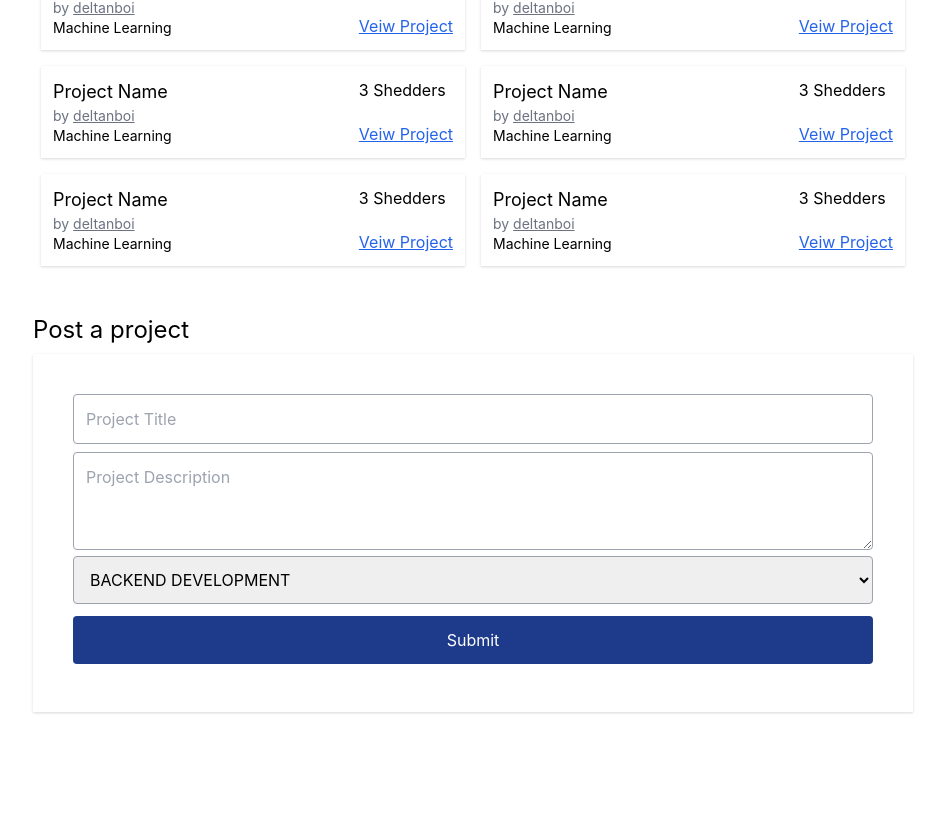
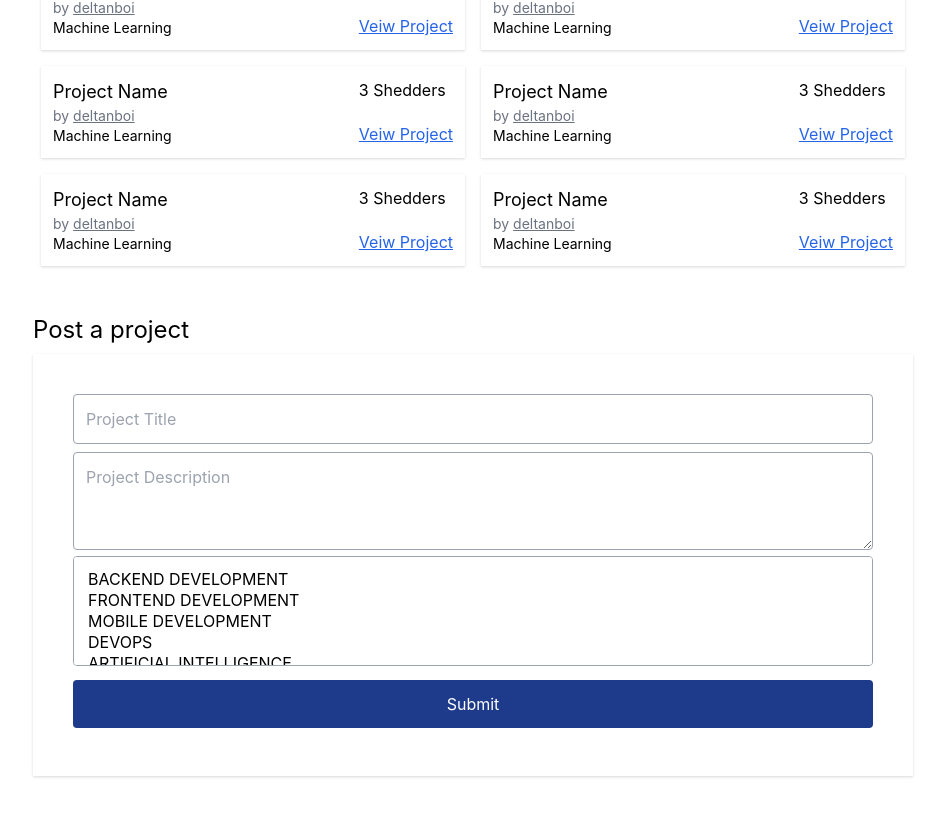
Before and after one commit to pedoch/codeshed-hacksurrey-hackathon-2021, a Next.js app in the folder frontend/: page / in a window 1280 px wide. Shown: the part 454-1270 px from the top of the page, without its empty margins (167-1112 px from the left). Before the commit the page ends 1206 px from the top, so only its background shows below. Built offline with nearby package versions, Linux system fonts and the light colour scheme.

Commit message:
Make select multiple

```diff
--- a/frontend/pages/index.js
+++ b/frontend/pages/index.js
@@ -5,7 +5,7 @@ import MainLayout from '../components/MainLayout';
 const Home = () => {
   const [title, setTitle] = useState('');
   const [description, setDescription] = useState('');
-  const [projStack, setProjStack] = useState('');
+  const [projStack, setProjStack] = useState([]);
   return (
     <MainLayout>
       <Head>
@@ -42,7 +42,7 @@ const Home = () => {
                   </div>
                   <div className="h-full flex flex-col justify-between">
                     <p>3 Shedders</p>
-                    <a href="/project" className="text-blue-600 underline">
+                    <a href="/projects/1" className="text-blue-600 underline">
                       Veiw Project
                     </a>
                   </div>
@@ -78,7 +78,11 @@ const Home = () => {
               className="w-full p-3 mb-3 rounded border border-gray-400"
               required
               value={projStack}
-              onChange={(e) => setProjStack(e.target.value)}
+              onChange={(e) => {
+                let value = Array.from(e.target.selectedOptions, (option) => option.value);
+                setProjStack(value);
+              }}
+              multiple
             >
               <option value="BACKEND DEVELOPMENT">BACKEND DEVELOPMENT</option>
               <option value="FRONTEND DEVELOPMENT">FRONTEND DEVELOPMENT</option>
```
